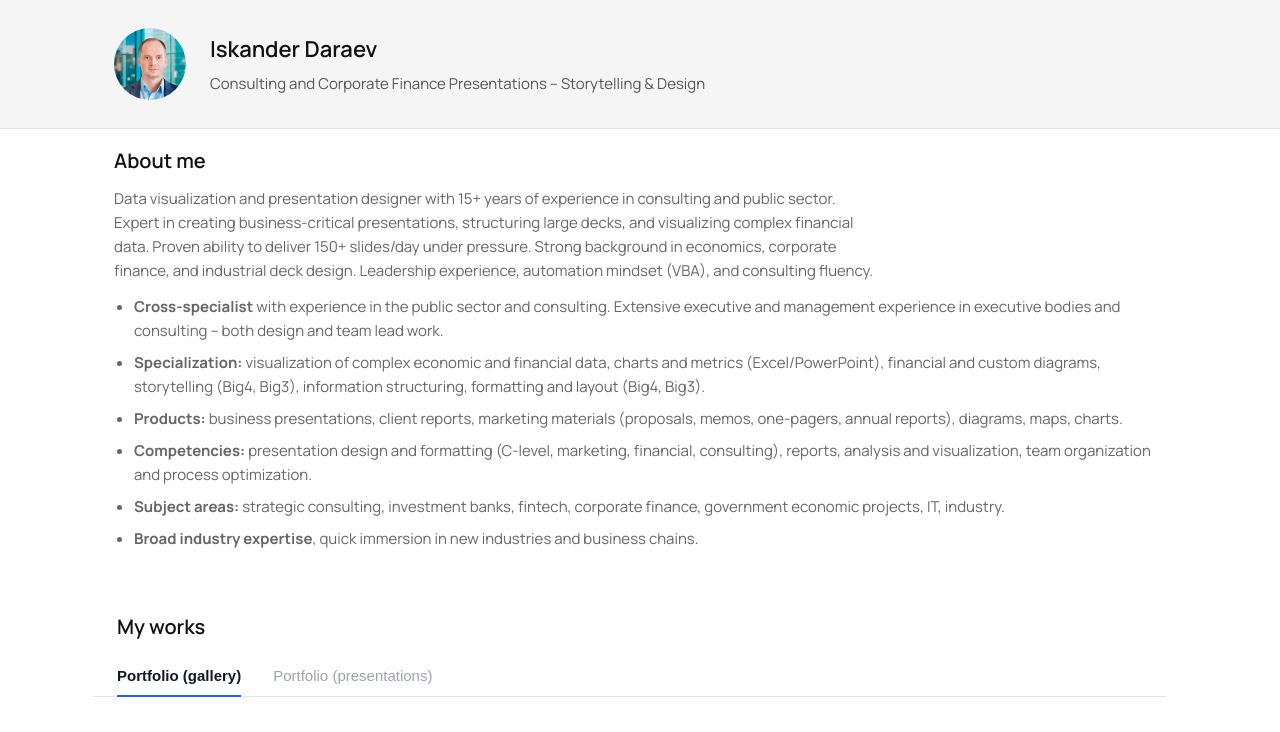
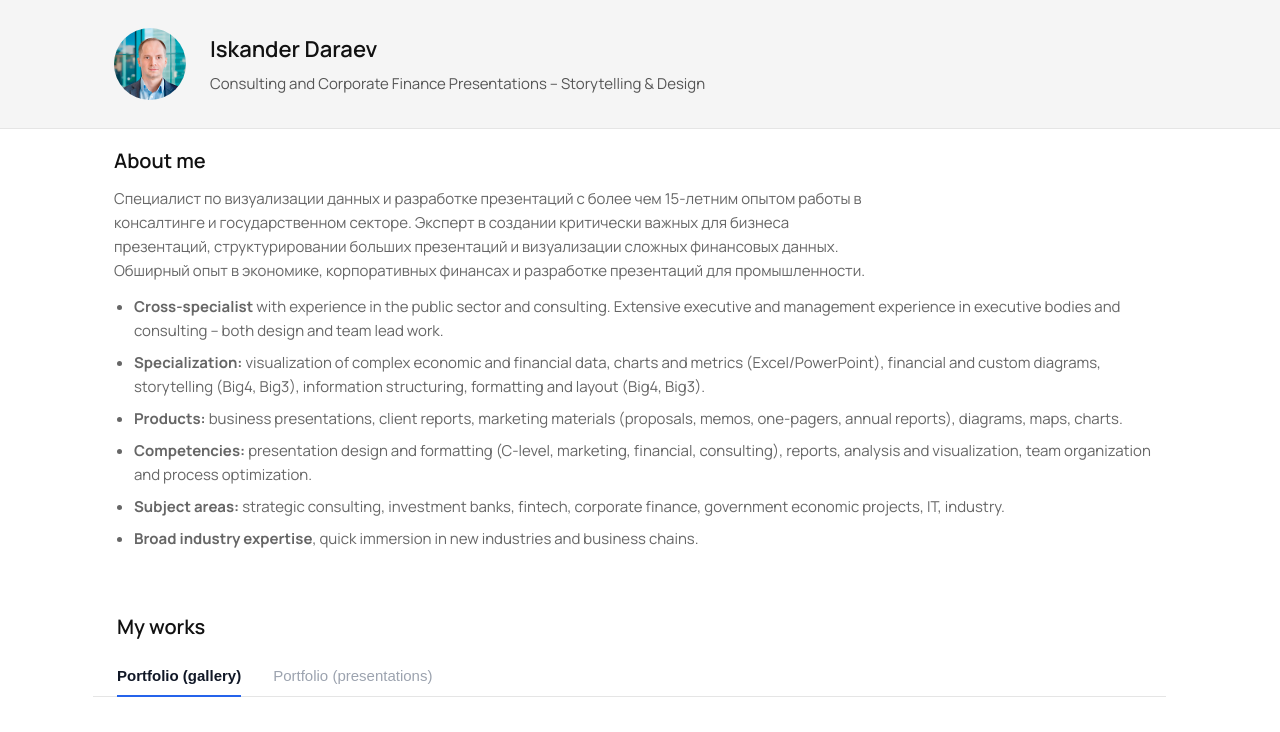
Before and after one commit to isk06/ruportfo, a Next.js app: page / in a window 1280 px wide. Shown: the top 732 px of the page. Built offline with nearby package versions, Linux system fonts and the light colour scheme.

Commit message:
about me

```diff
--- a/app/page.tsx
+++ b/app/page.tsx
@@ -102,12 +102,11 @@ export default function HomePage() {
   <h2>About me</h2>
 
   <p className="about">
-    Data visualization and presentation designer with 15+ years of experience
-    in consulting and public sector. Expert in creating business-critical
-    presentations, structuring large decks, and visualizing complex financial
-    data. Proven ability to deliver 150+ slides/day under pressure. Strong
-    background in economics, corporate finance, and industrial deck design.
-    Leadership experience, automation mindset (VBA), and consulting fluency.
+    Специалист по визуализации данных и разработке презентаций с
+    более чем 15-летним опытом работы в консалтинге и государственном секторе.
+    Эксперт в создании критически важных для бизнеса презентаций, структурировании
+    больших презентаций и визуализации сложных финансовых данных.
+    Обширный опыт в экономике, корпоративных финансах и разработке презентаций для промышленности.
   </p>
 
   <ul className="about-list">
```
Also changed, not shown: 1 other file (tests, documents, lock files or other folders).
